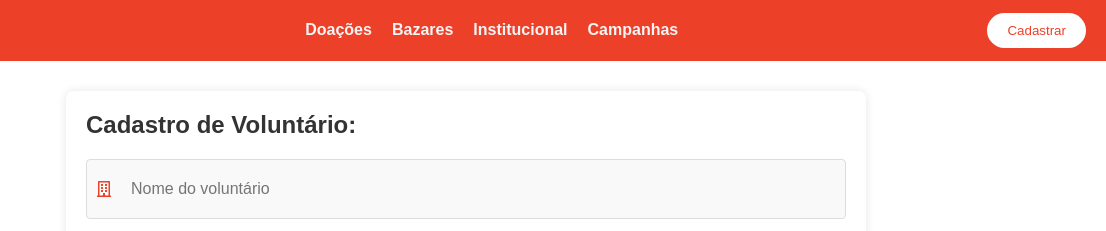
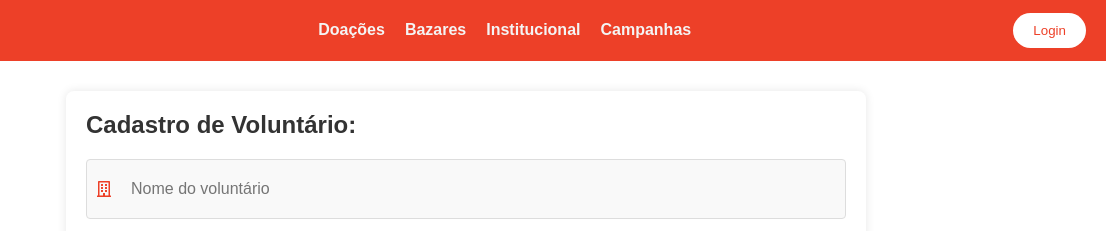
Before and after one commit to ReUse2024/ReUse, a website with bundled scripts: page cadastro_Pont_D/index.html in a window 1280 px wide. Shown: the top 231 px of the page, 174-1280 px from the left. Built offline with nearby package versions, Linux system fonts and the light colour scheme; a web font is replaced by a local one.

Commit message:
euamodoce&mel

```diff
--- a/cadastro_Pont_D/index.html
+++ b/cadastro_Pont_D/index.html
@@ -24,7 +24,7 @@
             <a href="#">Campanhas</a>
         </nav>
         <div class="auth-buttons">
-            <button onclick="window.location.href='../cadastro/index.html'">Cadastrar</button>
+            <button onclick="window.location.href='../login/index.html'">Login</button>
         </div>
     </header>
     <div class="container">
```
Also changed, not shown: index.html (+1 -1 lines), login/index.html (+1 -1 lines).
